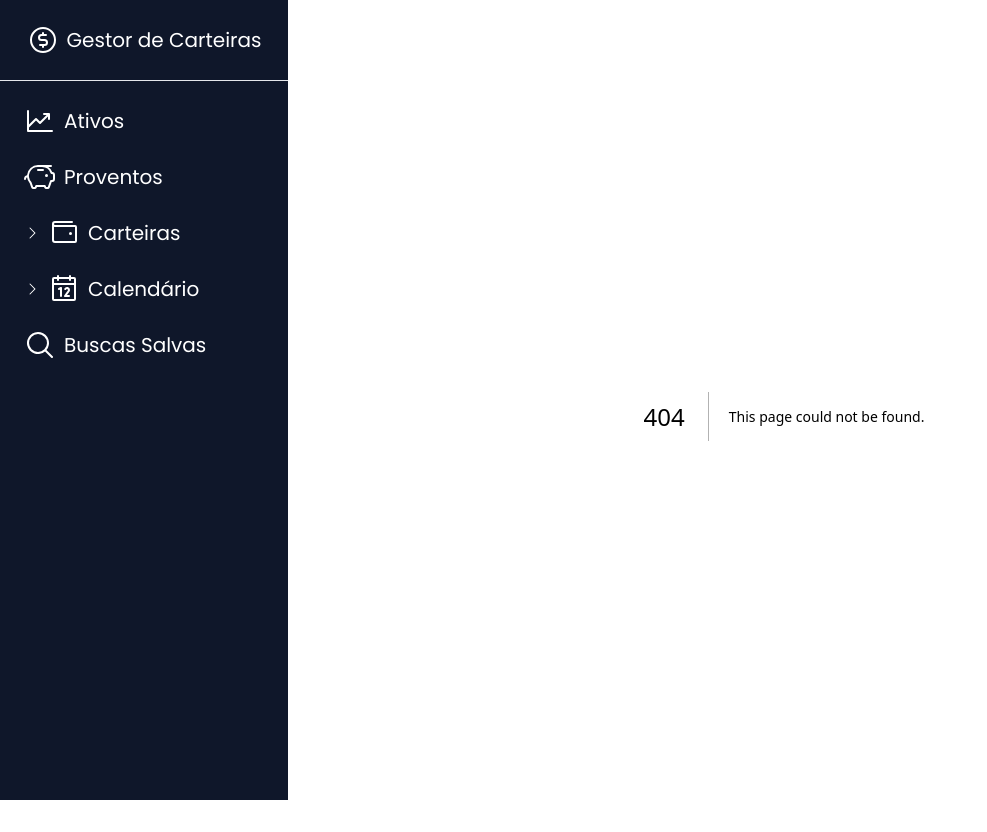
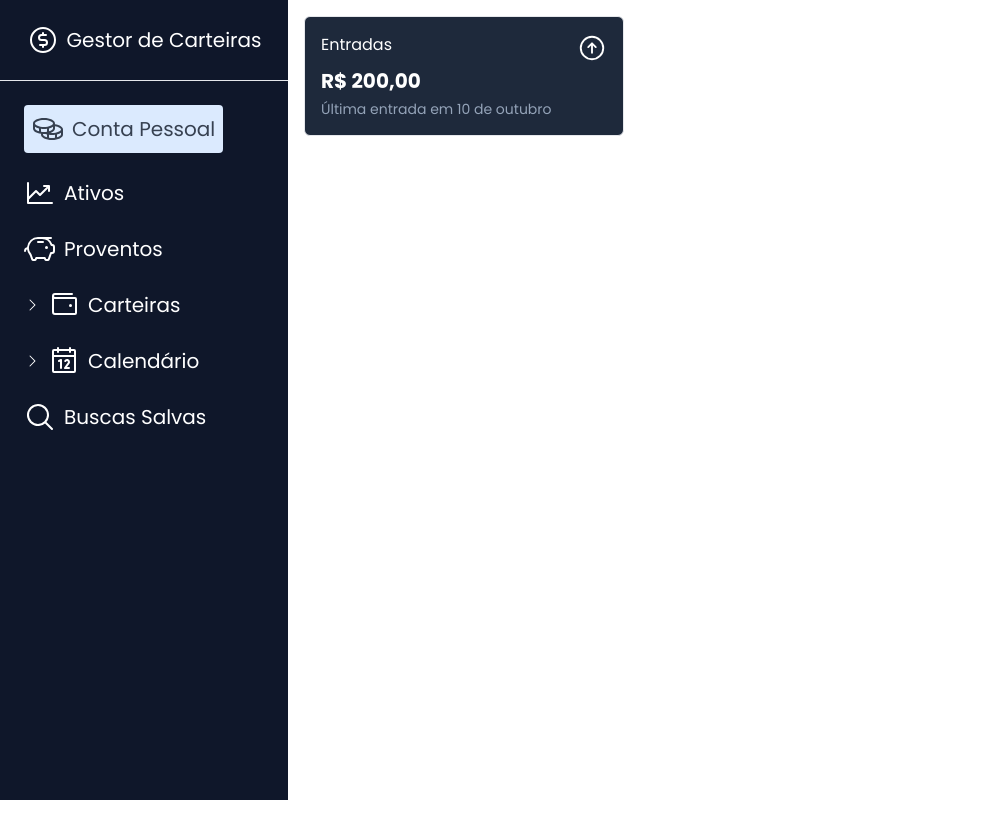
Before and after one commit to ThiagooSantoss/gestor-de-carteiras, a Next.js app: page /conta-pessoal in a window 1280 px wide. Before the commit this address had no page. Shown: the whole page, without its empty margins (0-987 px from the left). After the commit the page ends 800 px from the top, so only its background shows below. Built offline with nearby package versions, Linux system fonts and the light colour scheme.

Commit message:
Criação dos cards

```diff
--- /dev/null
+++ b/src/app/conta-pessoal/page.tsx
@@ -0,0 +1,6 @@
+"use client";
+import { CardLodFinanceiro } from "@/components/CardLogFinanceiro";
+
+export default function ContaPessoal() {
+  return <CardLodFinanceiro />;
+}
--- /dev/null
+++ b/src/components/CardLogFinanceiro.tsx
@@ -0,0 +1,17 @@
+import { ArrowCircleUp } from "@phosphor-icons/react";
+
+export function CardLodFinanceiro() {
+  return (
+    <div className=" text-white w-80 bg-slate-800 border rounded-md">
+      <div className="p-4 space-y-1">
+        <div className="flex justify-between">
+          Entradas <ArrowCircleUp size={30} />
+        </div>
+        <div className="font-semibold text-xl">R$ 200,00</div>
+        <div className="text-slate-400 text-sm">
+          Última entrada em 10 de outubro
+        </div>
+      </div>
+    </div>
+  );
+}
--- a/src/components/Sidebar/index.tsx
+++ b/src/components/Sidebar/index.tsx
@@ -5,6 +5,7 @@ import { SidebarItem } from "./SidebarItem";
 import {
   Calendar,
   ChartLineUp,
+  Coins,
   CurrencyCircleDollar,
   MagnifyingGlass,
   PiggyBank,
@@ -16,6 +17,12 @@ export const Sidebar = () => {
   const { push } = useRouter();
 
   const sidebarItemArr = [
+    {
+      isAtivo: pathname.includes("/conta-pessoal"),
+      url: "/conta-pessoal",
+      texto: "Conta Pessoal",
+      Icone: Coins,
+    },
     {
       isAtivo: pathname.includes("/ativos"),
       url: "/ativos",
```
